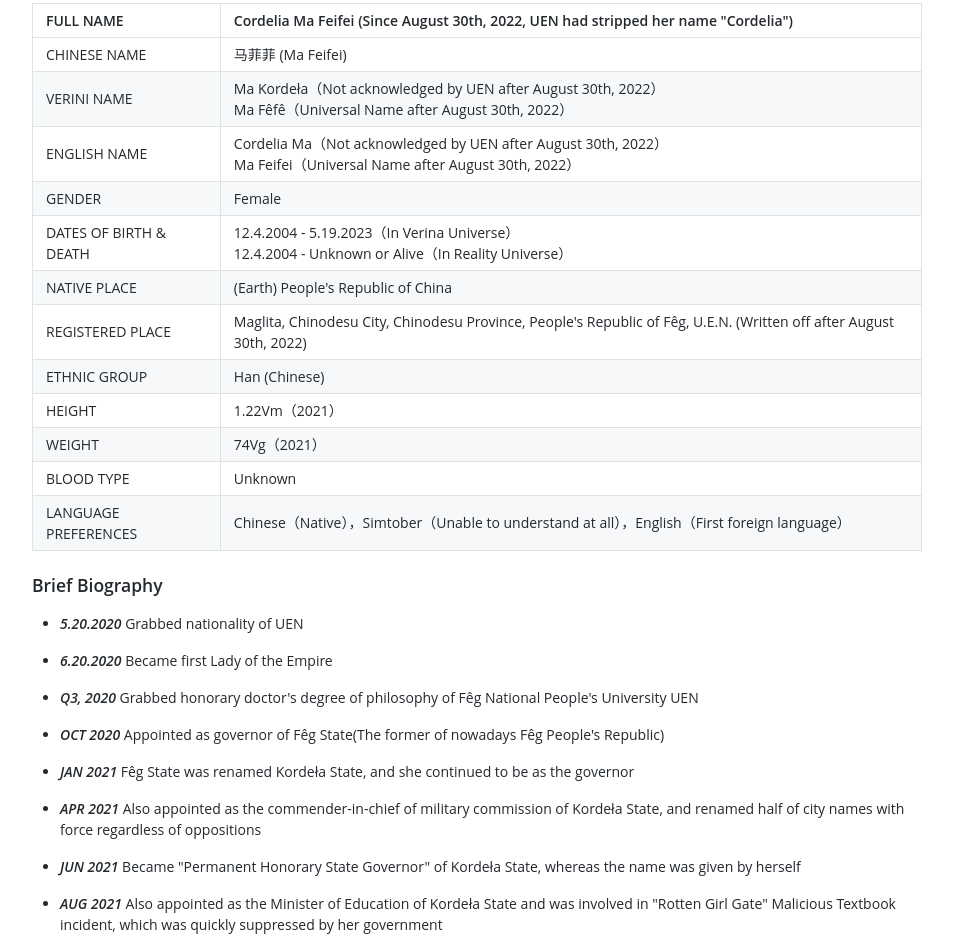
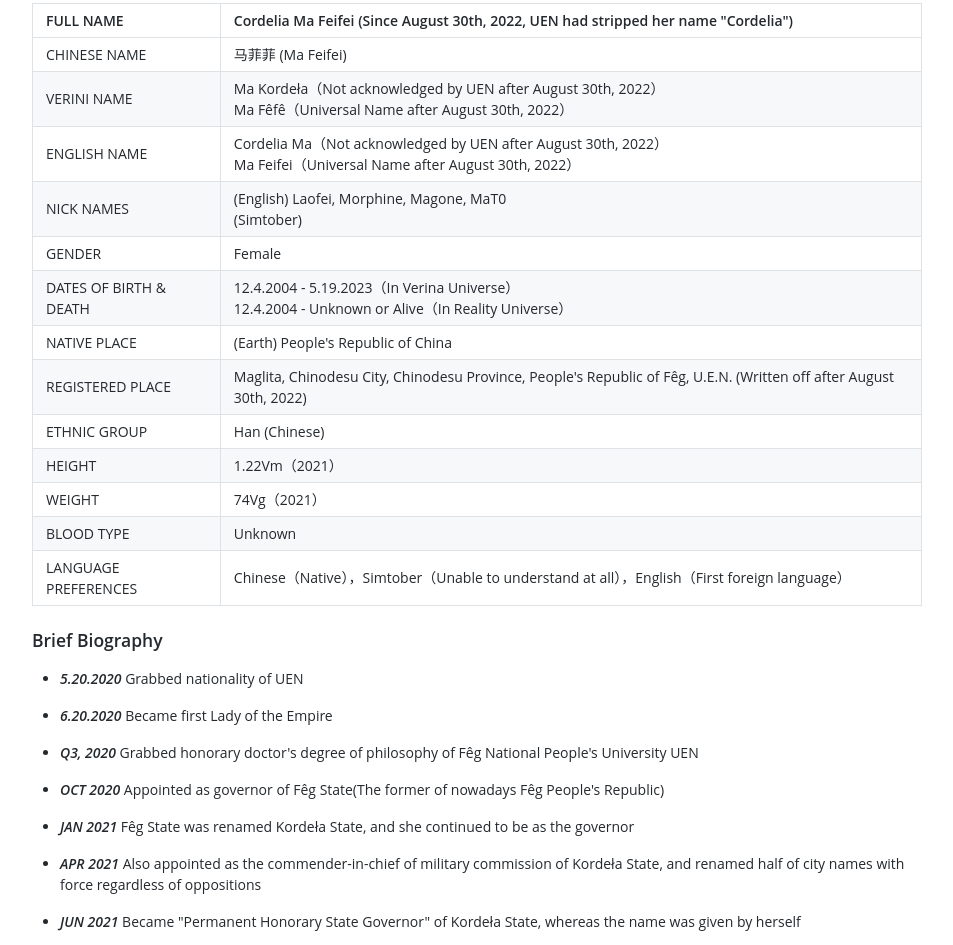
Before and after one commit to ClanceyPRMS/Mafeifei, a plain HTML site: page en/index.html in a window 1280 px wide. Shown: the part 774-1719 px from the top of the page, without its empty margins (163-1116 px from the left). Drawn offline with Linux system fonts and the light colour scheme.

Commit message:
Update index.html

```diff
--- a/en/index.html
+++ b/en/index.html
@@ -1452,6 +1452,10 @@ pre[class*="language-"] {
 <td align="left">Cordelia Ma（Not acknowledged by UEN after August 30th, 2022）<br> Ma Feifei（Universal Name after August 30th, 2022）</td>
 </tr>
 <tr>
+<td align="left">NICK NAMES</td>
+<td align="left">(English) Laofei, Morphine, Magone, MaT0 <br>(Simtober) </td>
+</tr>
+<tr>
 <td align="left">GENDER</td>
 <td align="left">Female</td>
 </tr>
```
